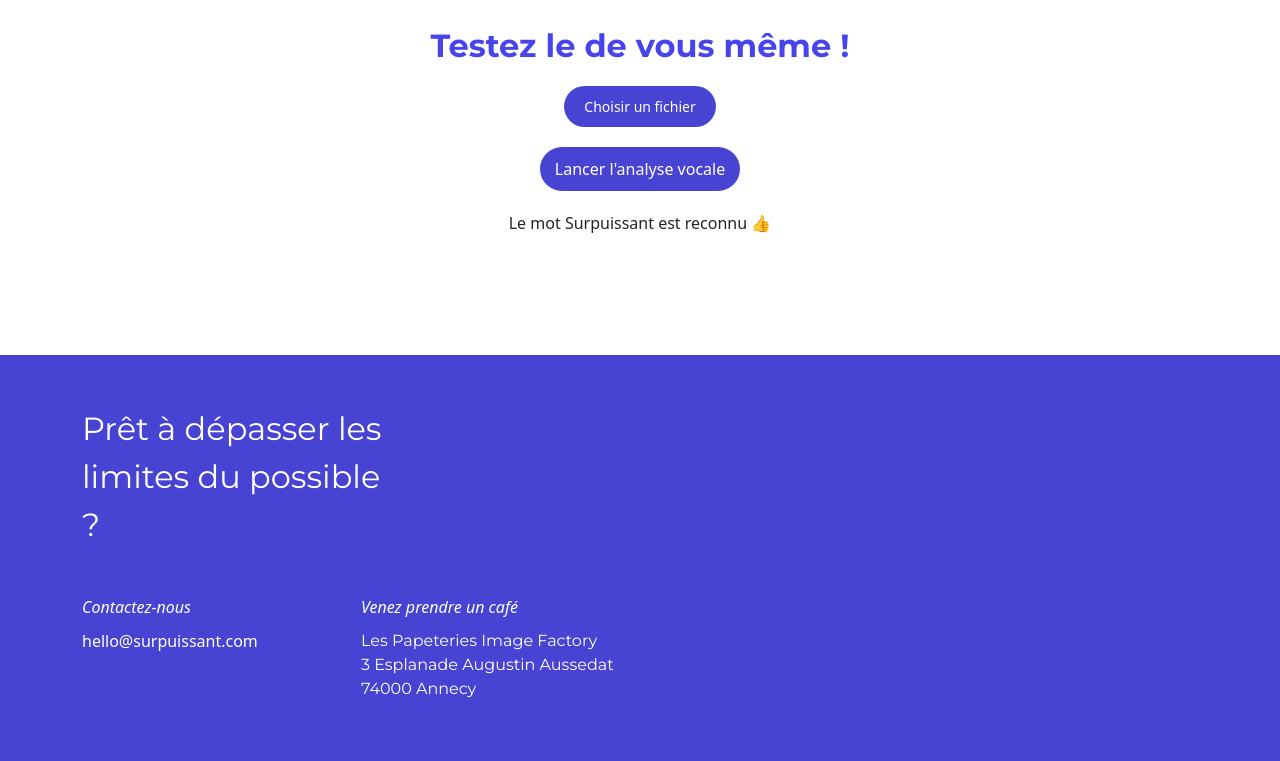
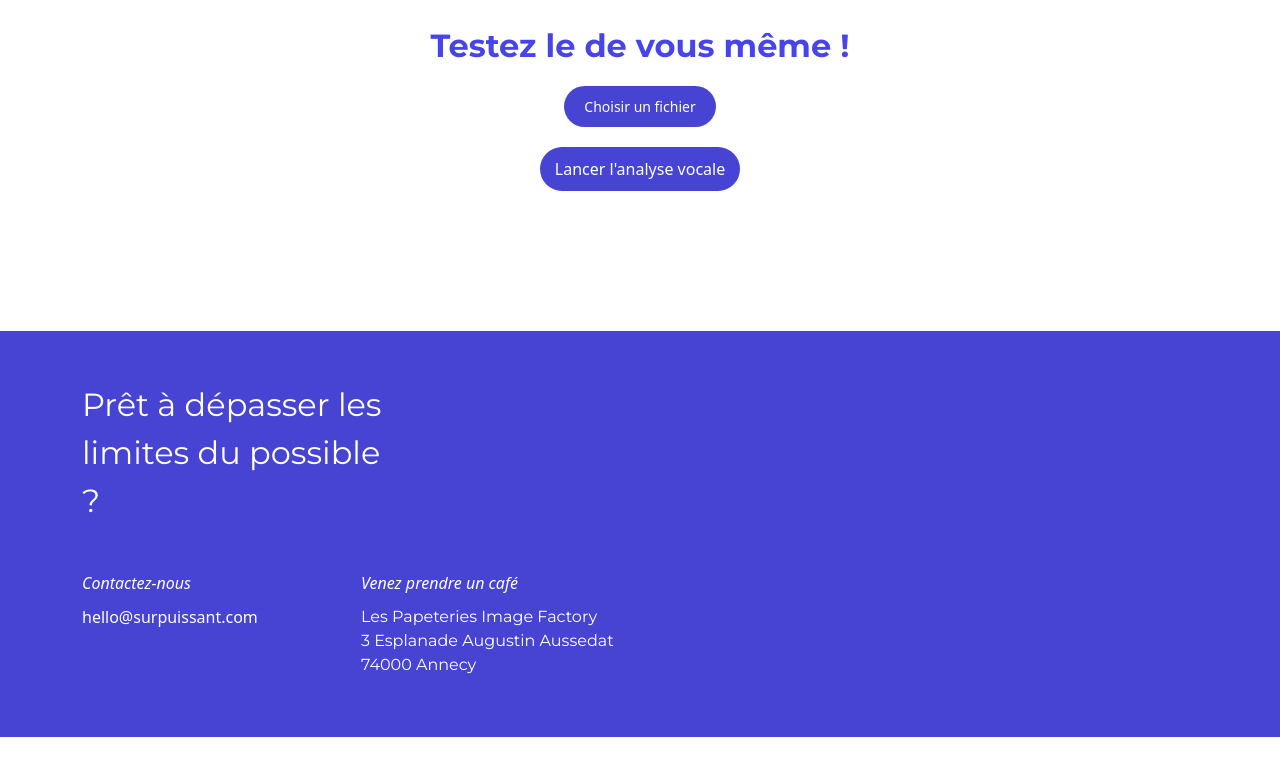
Before and after one commit to KeyRoZ73210/kws-js, a website: page index.html in a window 1280 px wide. Shown: the part 886-1647 px from the top of the page. After the commit the page ends 1623 px from the top, so only its background shows below. Drawn offline with nearby package versions, Linux system fonts and the light colour scheme.

Commit message:
DEV : merge main

```diff
--- a/index.html
+++ b/index.html
@@ -42,9 +42,7 @@
               <input type="file" id="audioUpload" accept=".wav" />
             </div>
             <button onclick="loadAndPredict()">Lancer l'analyse vocale</button>
-            <div class="text prediction-output" id="predictionOutput">
-              Le mot Surpuissant est reconnu 👍
-            </div>
+            <div class="text prediction-output" id="predictionOutput"></div>
           </div>
           <div class="ws-100"></div>
         </div>
```
Also changed, not shown: 1 other file.
